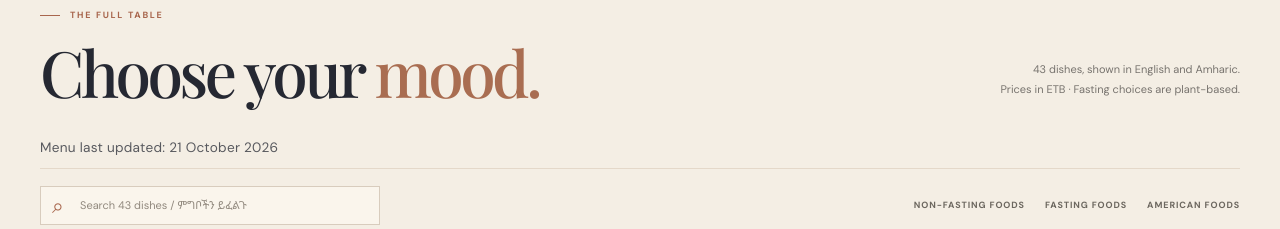
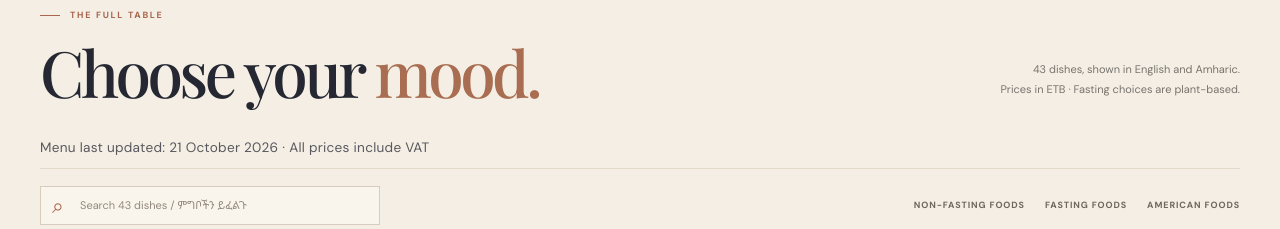
Before and after one commit to yarednegatuassefa-coder/cloudlrestaurant, a React (Vite) app: page / in a window 1280 px wide. Shown: the part 2320-2549 px from the top of the page. Built offline with nearby package versions, Linux system fonts and the light colour scheme; a web font is replaced by a local one.

Commit message:
Add VAT note

```diff
--- a/src/components/FoodMenu.tsx
+++ b/src/components/FoodMenu.tsx
@@ -131,7 +131,7 @@ export default function FoodMenu({ onAddToOrder }: FoodMenuProps) {
   return (
     <section className="fm" id="food" aria-label="Food menu">
       <div className="fm__inner">
-        <p style={mutedNote}>Menu last updated: {MENU_LAST_UPDATED}</p>
+        <p style={mutedNote}>Menu last updated: {MENU_LAST_UPDATED} · All prices include VAT</p>
         <div className="fm__controls">
           <label className="fm__search-wrap">
             <span className="sr-only">Search food menu</span>
```
